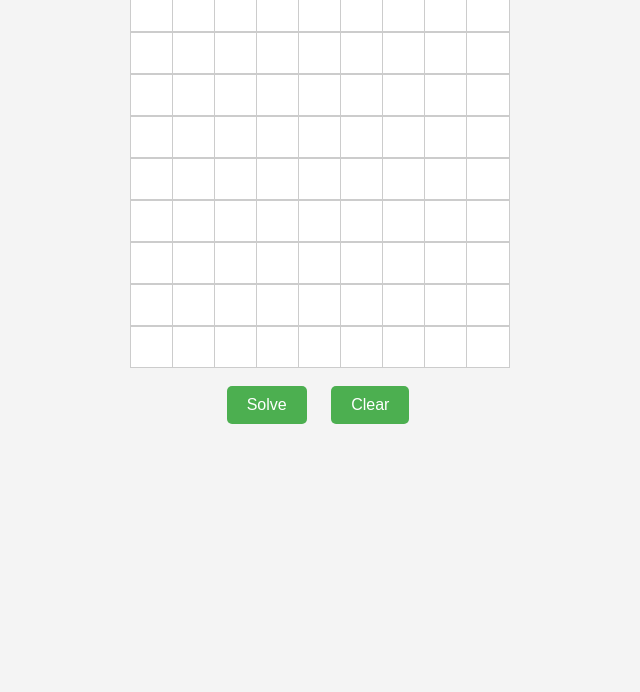
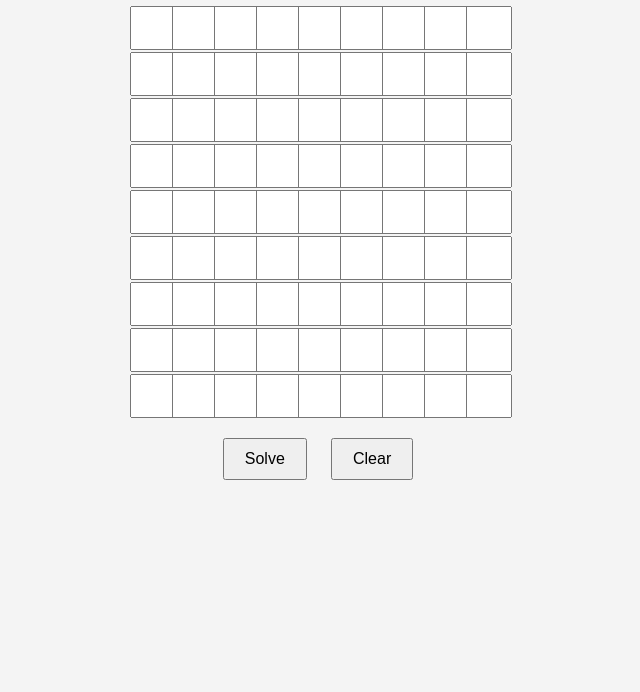
Before and after one commit to SnehaRaut17/SnehaRaut17, a plain HTML site: page sudoku-web/index.html in a window 1280 px wide. Shown: the part 108-800 px from the top of the page, without its empty margins (322-962 px from the left). Drawn offline with Linux system fonts and the light colour scheme.

Commit message:
Update style.css

```diff
--- a/sudoku-web/style.css
+++ b/sudoku-web/style.css
@@ -1,30 +1,31 @@
 body {
-  font-family: Arial, sans-serif;
+  font-family: 'Segoe UI', sans-serif;
   text-align: center;
-  background-color: #f4f4f4;
-  margin-top: 40px;
+  background: #f4f4f4;
+  padding: 20px;
 }
 
 h1 {
-  margin-bottom: 20px;
   color: #333;
 }
 
 .grid {
   display: grid;
   grid-template-columns: repeat(9, 40px);
-  grid-template-rows: repeat(9, 40px);
-  gap: 2px;
+  grid-gap: 2px;
   justify-content: center;
-  margin: 0 auto 20px;
+  margin-bottom: 20px;
 }
 
-.grid input {
+input {
   width: 38px;
   height: 38px;
-  font-size: 18px;
   text-align: center;
-  border: 1px solid #ccc;
+  font-size: 20px;
+}
+
+input:focus {
+  border: 2px solid #007bff;
 }
 
 .buttons {
@@ -33,15 +34,7 @@ h1 {
 
 button {
   padding: 10px 20px;
+  margin: 0 10px;
   font-size: 16px;
-  margin: 0 10px;
   cursor: pointer;
-  background-color: #4CAF50;
-  color: white;
-  border: none;
-  border-radius: 5px;
 }
-
-button:hover {
-  background-color: #45a049;
-}
```
